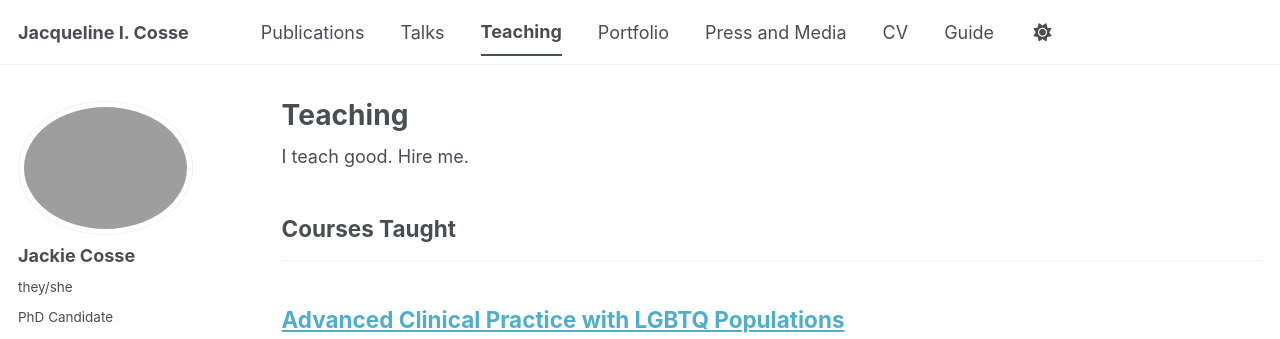
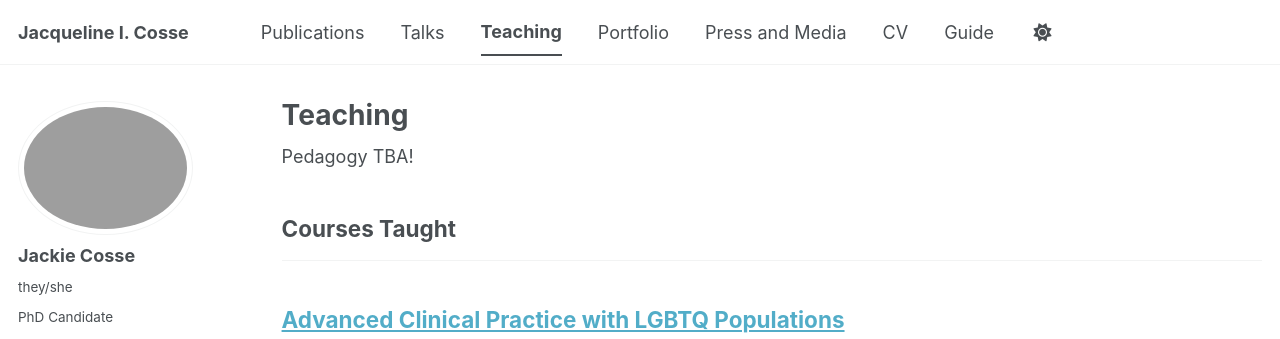
Before and after one commit to jackiecosse/jackiecosse.com, a Jekyll site: the page built from _pages/teaching.html, in a window 1280 px wide and 900 px high. Shown: the top 339 px of the window. Built offline with Jekyll 4.4.1, drawn with Linux system fonts in a browser that asks for light colours; a style sheet for code colours, icons or effects is not loaded.

Commit message:
Update teaching.html

```diff
--- a/_pages/teaching.html
+++ b/_pages/teaching.html
@@ -7,7 +7,7 @@ author_profile: true
 
 {% include base_path %}
 
-I teach good. Hire me.
+Pedagogy TBA!
 
 <!-- New style rendering if teaching categories are defined -->
 {% if site.teaching_category %}
```
